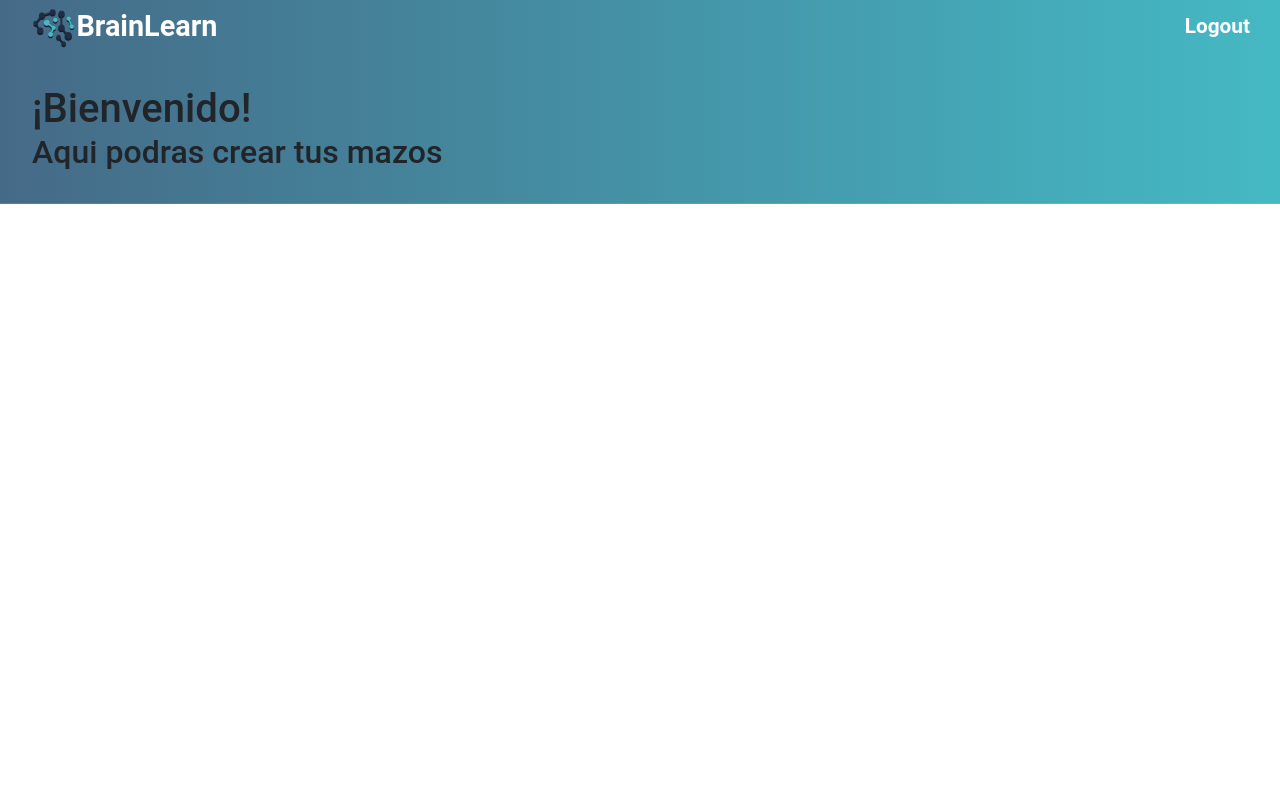
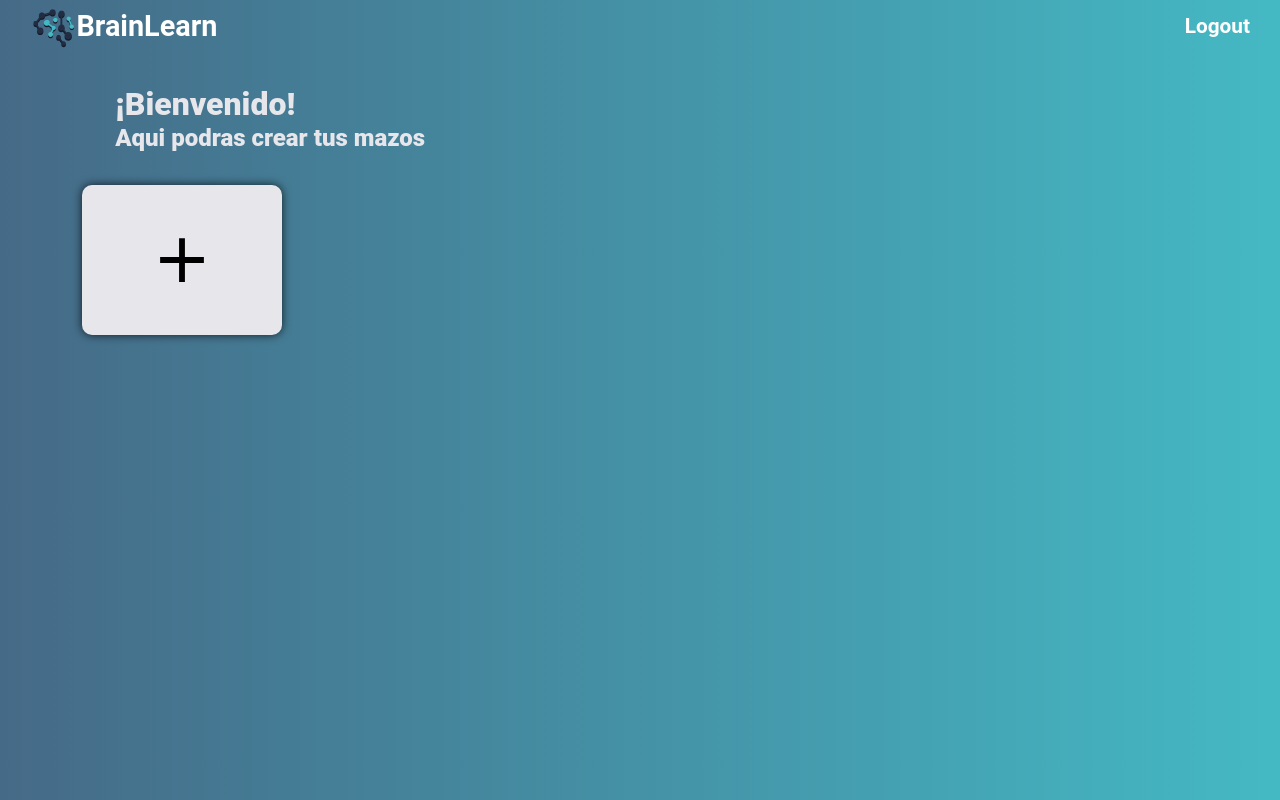
Before and after one commit to fercho111/BrainLearn, a React (Create React App) app in the folder brainlearn-front/: page /deckList in a window 1280 px wide. Built offline with nearby package versions, Linux system fonts and the light colour scheme.

Commit message:
Merge cambios de main a vistas para carpeta brainlearn-front

```diff
--- a/brainlearn-front/src/components/Carta.js
+++ b/brainlearn-front/src/components/Carta.js
@@ -29,7 +29,6 @@ export default function Carta({res, pre,imgRespuesta, imgPregunta}) {
   return (
     <div
       className={`card ${flip ? 'flip' : ''}`}
-      onClick={() => setFlip(!flip)}
       style={{
         backgroundImage: flip ? `url(${imagenRespuesta})` : `url(${imagenPregunta})`
       }}
@@ -51,8 +50,8 @@ export default function Carta({res, pre,imgRespuesta, imgPregunta}) {
       <div className="front">
         <p>{pregunta}</p>
       </div>
-    )
-    }
+    )};
+    <button className='boton_flip' onClick={() => setFlip(!flip)}>Flip</button>
     </div>
   )
 }
--- /dev/null
+++ b/brainlearn-front/src/components/EditCartaDialog.css
@@ -0,0 +1,5 @@
+.formcito{
+    min-height: 50vh;
+  max-width: 70vw;
+
+}
--- a/brainlearn-front/src/components/EditCartaDialog.js
+++ b/brainlearn-front/src/components/EditCartaDialog.js
@@ -4,6 +4,7 @@ import Button from 'react-bootstrap/Button';
 import Form from 'react-bootstrap/Form';
 import Modal from 'react-bootstrap/Modal';
 import { BiEdit} from "react-icons/bi";
+import './MazoDialog.css';
 
 export default function EditCartaDialog({className_icon, style_icon, submit_text, onSubmit, modal_title, onImagePregunta, onImageRespuesta, onPregunta, onRespuesta}) {
 
@@ -80,11 +81,11 @@ export default function EditCartaDialog({className_icon, style_icon, submit_text
         </Modal.Header>
         <Modal.Body >
           <Form onSubmit={handleSaveChanges}>
-            <Form.Text className="mb-3  form_pregunta">
+            <Form.Text className="mb-3  form_pregunta formcito">
               <Form.Label>Pregunta</Form.Label>
               <Form.Control type="text" placeholder="pregunta" onChange={handlePregunta}/>
             </Form.Text>
-            <Form.Group controlId="formFile" className="mb-3">
+            <Form.Group controlId="formFile" className="mb-3 formcito">
               <Form.Label>Imagen de pregunta</Form.Label>
               <Form.Control type="file" accept=".jpg, .jpeg, .png"
               onChange={handleImagePregunta} />
--- a/brainlearn-front/src/index.js
+++ b/brainlearn-front/src/index.js
@@ -1,6 +1,5 @@
 import React from 'react';
 import ReactDOM from 'react-dom/client';
-import './index.css';
 import App from './App';
 
 
--- a/brainlearn-front/src/pages/DeckList.css
+++ b/brainlearn-front/src/pages/DeckList.css
@@ -1,19 +1,11 @@
-.body{
+
+body{
     display: flex;
     flex-direction: column;
     font-family: 'Roboto', sans-serif;
-
-
+    min-height: 100vh; ;
 }
 
-.texto{
-    display: flex;
-    flex-direction: column;
-    justify-content:flex-start;
-    align-items: flex-start;
-    margin: 1rem;
-    padding: 2rem;
-}
 .container{
     display: flex;
     flex-direction: row;
@@ -38,7 +30,13 @@
     box-shadow: 0px 0px 10px 0px rgba(0,0,0,0.75);
     border:none;
 }
+.body{
+    display: flex;
+    flex-direction: column;
+    justify-content: center;
+    align-items: center;
 
+}
 .lista_decks{
     display: flex;
     flex-direction: row;
@@ -48,3 +46,30 @@
     margin-top: 15px;
 
 }
+
+.texto_cont{
+    display: flex;
+    flex-direction: column;
+    justify-content:flex-start;
+    align-items: flex-start;
+    margin: 1rem;
+    padding: 2rem;
+    color: #e6e6eb ;
+    font-weight: 600;
+
+
+}
+
+.texto_cont h1{
+    font-size: 2rem;
+    margin-bottom: 1rem;
+    font-weight: 900;
+    padding-left: 5.2rem;
+}
+
+.texto_cont h2{
+    font-size: 1.5rem;
+    margin-bottom: 1rem;
+    font-weight: 900;
+    padding-left:5.2rem ;
+}
--- a/brainlearn-front/src/pages/DeckList.js
+++ b/brainlearn-front/src/pages/DeckList.js
@@ -35,19 +35,16 @@ function DeckList() {
 
 
     return (
+        <>
+            <NavBar/>
+                <div className="texto_cont">
+                    <h1 className='textoC'>¡Bienvenido!</h1>
+                    <h2 className='textoC'>Aqui podras crear tus mazos</h2>
+                </div>
             <div className="body">
-            <NavBar/>
-            <div className="texto">
-                <h1>¡Bienvenido!</h1>
-                <h2>Aqui podras crear tus mazos</h2>
-            </div>
 
+                <div className="container" >
 
-        </div>
-    );
-}
-export default DeckList;
-{/* <div className="container" >
                 <MazoCrearDialog  modal_title={"Crear Mazo"} className_icon="boton_crear mazo" submit_text="Crear" onSubmit={agregarMazo} />
                     {decks.map((deck) => (
                         <Mazo className="mazo"
@@ -61,4 +58,9 @@ export default DeckList;
                         />
                     ))}
 
-            </div> */}
+                </div>
+            </div>
+        </>
+    );
+}
+export default DeckList;
--- a/brainlearn-front/src/pages/ListaCartas.css
+++ b/brainlearn-front/src/pages/ListaCartas.css
@@ -0,0 +1,76 @@
+
+
+body{
+    display: flex;
+    flex-direction: column;
+    font-family: 'Roboto', sans-serif;
+    min-height: 100vh; ;
+}
+
+.container{
+    display: flex;
+    flex-direction: row;
+    align-items:flex-start;
+    justify-content:flex-start;
+    flex-wrap: wrap;
+    gap: 1.25rem;
+
+}
+
+.boton_crear{
+    display: flex;
+    flex-direction: column;
+    justify-content: center;
+    align-items: center;
+    width: 200px;
+    height: 150px;
+    background-color: #e6e6eb;
+    padding: 20px;
+    border-radius: 10px;
+    margin: 10px;
+    box-shadow: 0px 0px 10px 0px rgba(0,0,0,0.75);
+    border:none;
+}
+.body{
+    display: flex;
+    flex-direction: column;
+    justify-content: center;
+    align-items: center;
+
+}
+.lista_decks{
+    display: flex;
+    flex-direction: row;
+    flex-wrap: wrap;
+    justify-content: center;
+    align-items: center;
+    margin-top: 15px;
+
+}
+
+.texto_cont{
+    display: flex;
+    flex-direction: column;
+    justify-content:flex-start;
+    align-items: flex-start;
+    margin: 1rem;
+    padding: 2rem;
+    color: #e6e6eb ;
+    font-weight: 600;
+
+
+}
+
+.texto_cont h1{
+    font-size: 2rem;
+    margin-bottom: 1rem;
+    font-weight: 900;
+    padding-left: 5.2rem;
+}
+
+.texto_cont h2{
+    font-size: 1.5rem;
+    margin-bottom: 1rem;
+    font-weight: 900;
+    padding-left:5.2rem ;
+}
--- a/brainlearn-front/src/pages/Login.css
+++ b/brainlearn-front/src/pages/Login.css
@@ -2,7 +2,7 @@ body{
   margin: 0;
   padding: 0;
   font-family: sans-serif;
-  background-image: linear-gradient(to right,rgba(69,106,135,1),rgba(68,185,196,1) );
+  background-image: rgba(69,106,135,1);
   background-size: cover;
   background-position: center;
   background-repeat: no-repeat;
@@ -23,13 +23,15 @@ div.formInput{
   padding: 15px 10px;
   border-radius: 10px;
   margin-top: 10px;
+  min-height: 20vh;
+  max-width: 50vw;
 }
-.App{
+.Applog{
   display: flex;
   flex-direction: column;
   align-items: center;
   justify-content: center;
-  height: 100vh;
+  min-height: 100vh;
   width: 100vw;
   background-image: linear-gradient(to right,rgba(69,106,135,1),rgba(68,185,196,1) );
   background-size: cover;
@@ -42,6 +44,12 @@ form{
   background-color:#e6e6eb;
   padding: 0px 60px;
   border-radius: 10px;
+  display: flex;
+  flex-direction: column;
+  align-items: center;
+  justify-content: center;
+  min-height: 50vh;
+  max-width: 70vw;
 }
 
 form h1{
@@ -71,6 +79,16 @@ form h1{
   margin-bottom: 10px;
 
 
+ }
+
+ form button:hover{
+  background-color: linear-gradient(to right,rgba(69,106,135,.4),rgba(68,185,196,.4) );
+  background-clip: padding-box;
+  background: linear-gradient(to right,rgba(69,106,135,.4),rgba(68,185,196,.4) );
+  -webkit-background-clip: text;
+	-webkit-text-fill-color: transparent;
+  border:rgba(68,185,196,.4)  1px solid;
+  transition: 0.5s;
  }
 
  .option-container{
--- a/brainlearn-front/src/pages/Login.js
+++ b/brainlearn-front/src/pages/Login.js
@@ -50,8 +50,8 @@ function Login() {
       });
       console.log(res.data);
       if(res.status === 200 || res.status === 201) {
-        localStorage.setItem('token', res.data.access);
-        // localStorage.setItem('username', res.data.username);
+        localStorage.setItem('token', res.data.token);
+        localStorage.setItem('username', res.data.username);
         setShowAlert(true);
         setAlertVariant('success');
         setAlertMessage(res.data.message);
@@ -80,13 +80,13 @@ function Login() {
   }
 
   return (
-    <div className="App">
+    <div className="Applog">
       {showAlert && (
         <Alert variant={alertVariant}>
           {alertMessage}
         </Alert>
       )}
-      <form onSubmit={handleSubmitLogin}>
+      <form onSubmit={handleSubmitLogin} className='form'>
         <div className='option-container'>
           <div className='row text-center'>
             <Link to='/' className='arrow col-md-2  '><AiOutlineArrowLeft/></Link>
@@ -99,7 +99,7 @@ function Login() {
 
         ))}
 
-        <button type='submit'>submit</button>
+        <button type='submit' className='submit_button'>submit</button>
 
       </form>
     </div>
```
Lines whose indentation alone changed are shown as unchanged.
